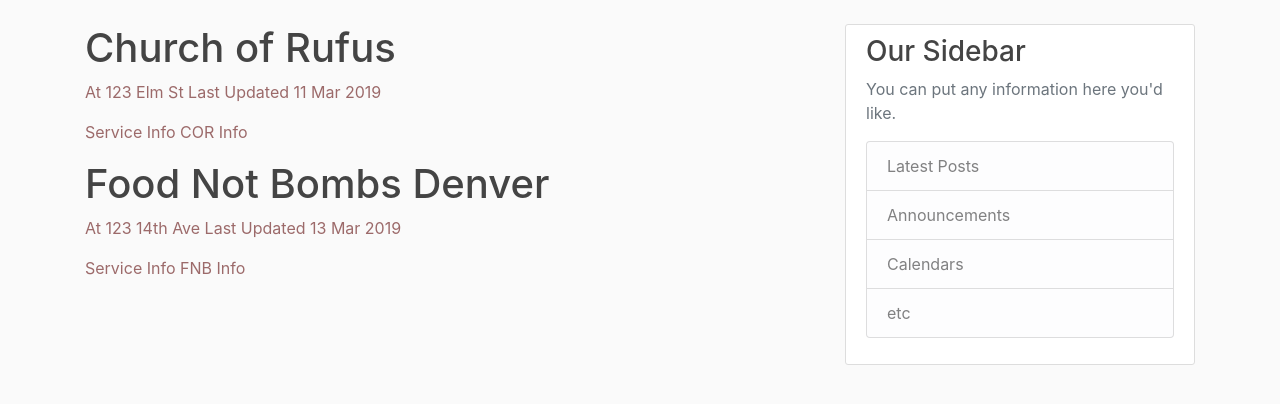
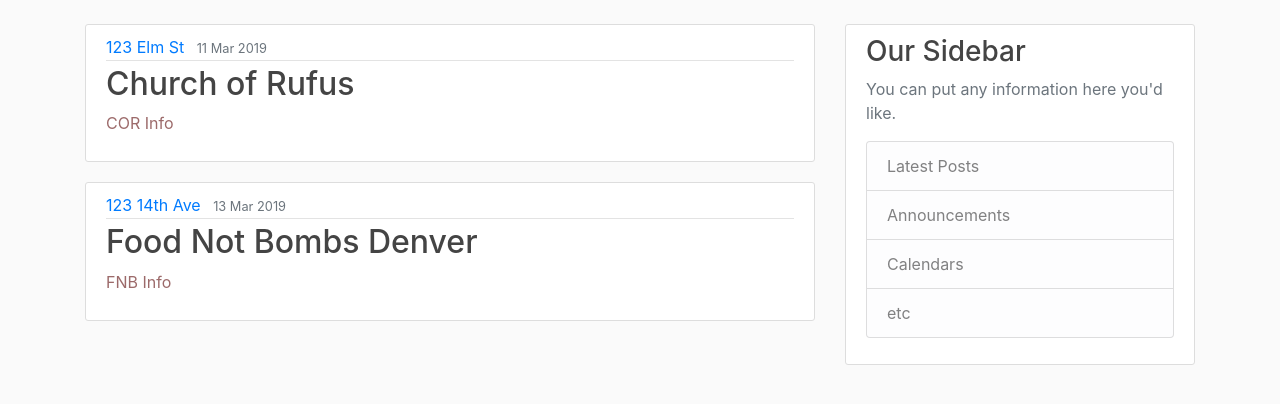
Before and after one commit to rmleach/food_stand, a Django app: page /users/ in a window 1280 px wide. Shown: the part 56-460 px from the top of the page. Run offline with Django 3.2, Linux system fonts and the light colour scheme; some libraries are stand-ins or nearby versions.

Commit message:
fixed card styling in user app

```diff
--- a/users/templates/users/home.html
+++ b/users/templates/users/home.html
@@ -1,8 +1,15 @@
 {% extends 'distros/base.html' %}
 {% block content %}
 {% for distro in distroSites %}
-<h1>{{distro.site}}</h1>
-<p>At {{distro.address}} Last Updated {{distro.last_updated}}</p>
-<p>Service Info {{distro.info}}</p>
+<article class="media content-section">
+  <div class="media-body">
+    <div class="article-metadata">
+      <a class="mr-2" href="#">{{ distro.address }}</a>
+      <small class="text-muted">{{ distro.last_updated}}</small>
+    </div>
+    <h2><a class="article-title" href="#">{{ distro.site }}</a></h2>
+    <p class="article-content">{{ distro.info }}</p>
+  </div>
+</article>
 {% endfor %}
 {% endblock content %}
```
